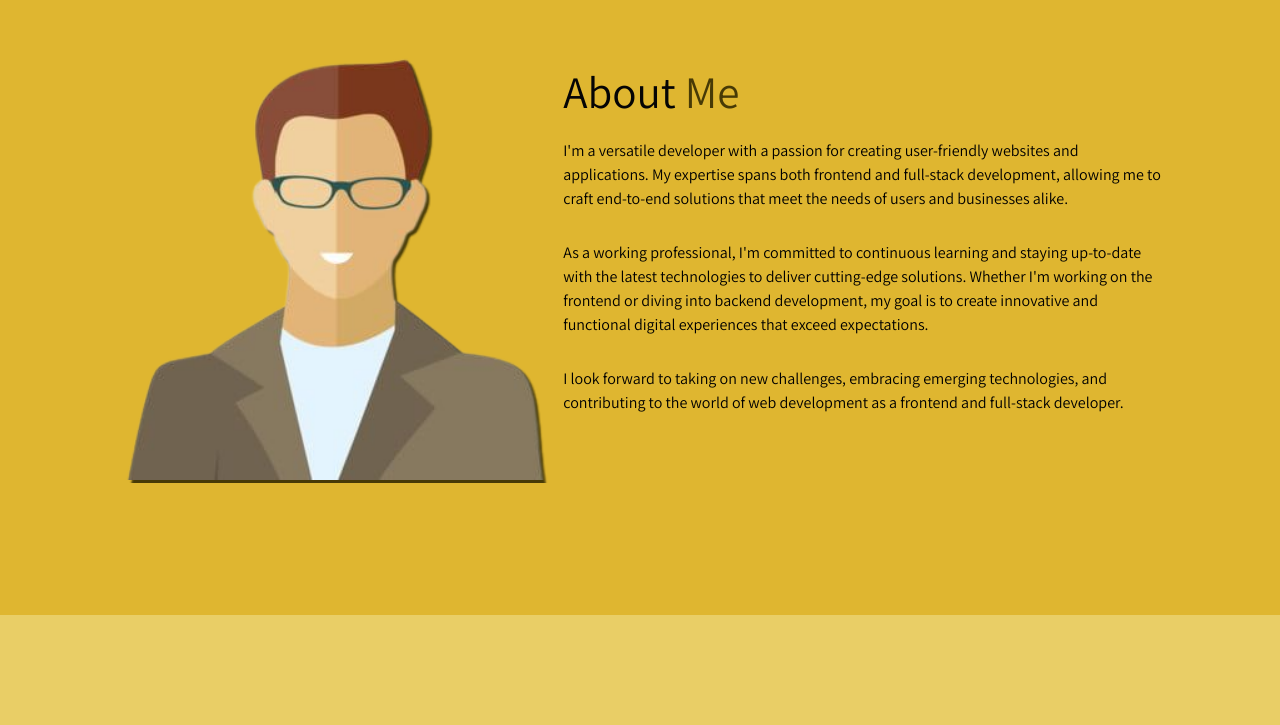
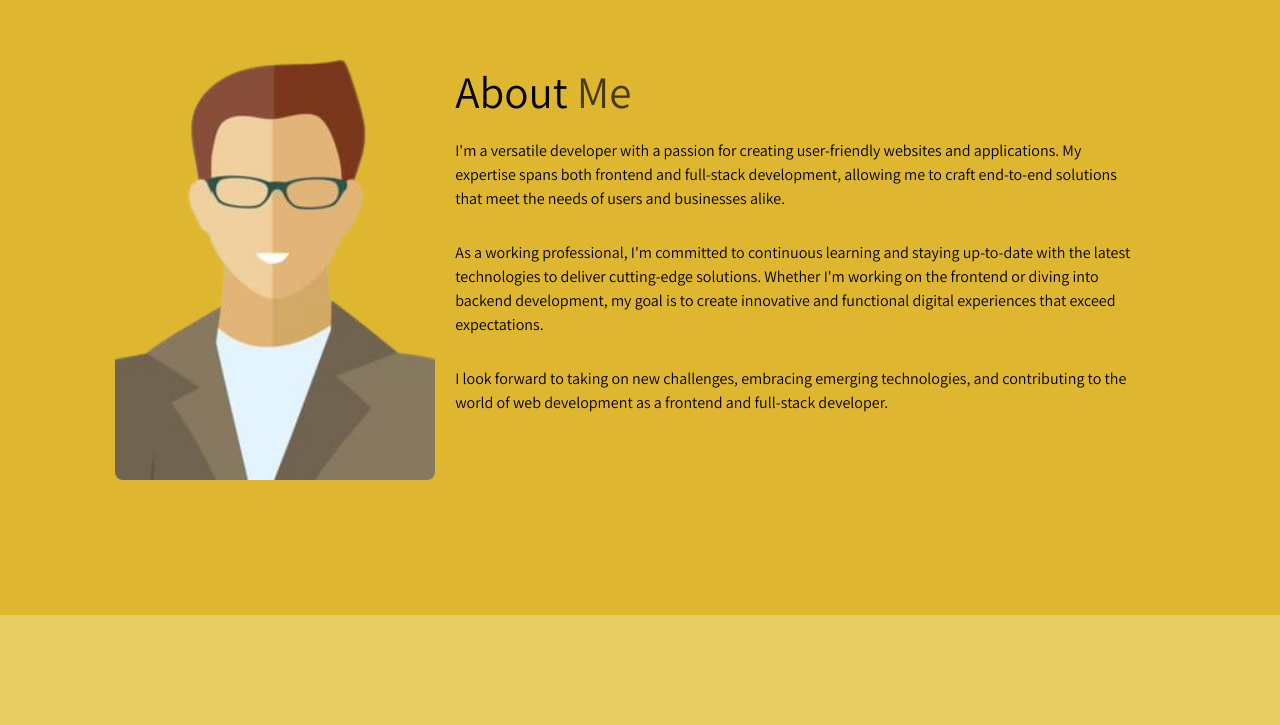
Before and after one commit to Sam-Tennyson/portfolio, a React (Vite) app: page / in a window 1280 px wide. Shown: the part 985-1710 px from the top of the page. Built offline with nearby package versions, Linux system fonts and the light colour scheme.

Commit message:
update-links

```diff
--- a/src/components/cells/About/style.css
+++ b/src/components/cells/About/style.css
@@ -6,6 +6,10 @@
 
 .about-img img {
     width: 35vw;
+}
+
+.about-content {
+    margin: 2rem;
 }
 
 .about-content h3 {
--- a/src/components/cells/Portfolio/index.jsx
+++ b/src/components/cells/Portfolio/index.jsx
@@ -18,14 +18,14 @@ const DATA = [
 		image_data: IMAGES.movie_browser,
 		heading: "Movie Browser",
 		desc: "This project is a result of my passion for movies and web development. I've harnessed the power of The Movie Database (TMDb) API to create a dynamic and user-friendly platform for exploring movies, TV shows, and more.",
-		live_link: "https://fascinating-druid-dd46de.netlify.app/"
+		live_link: "https://upcoming-movies-browser.netlify.app/"
 	},
 	{
 		id: "3",
 		image_data: IMAGES.profChat,
 		heading: "Gossip Chat",
 		desc: `"Gossip Chat project", a powerful communication platform designed to connect users in a seamless and efficient manner. Built with Firebase and React, this project offers secure user authentication, real-time messaging capabilities, and easy profile management.`,
-		live_link: "https://inspiring-crepe-f750fc.netlify.app/"
+		live_link: "https://gossip-chats.netlify.app/login"
 	},
 	{
 		id: "4",
--- a/src/index.css
+++ b/src/index.css
@@ -149,12 +149,15 @@ a {
 } */
 
 .profile-image img{
-    width: 35vw;
+    width: 25vw;
     /* animation: moveimage 4s ease-in-out infinite; */
-    filter: drop-shadow(3px 3px 0px var(--main-color));
+    /* filter: drop-shadow(3px 3px 0px var(--white-color)); */
     height: 45rem;
     object-fit: cover;
     object-position: top;
+	/* border: 2px solid var(--main-color); */
+	border-radius: 8px;
+	/* background: var(--secondary-bg-color); */
 }
 
 @keyframes moveimage {
--- a/src/shared/Images.jsx
+++ b/src/shared/Images.jsx
@@ -8,6 +8,7 @@ import portFolio_3 from  "../assets/portfolio_3.png"
 // import portfolio_user_image from "../assets/my-pic-pro-2.png"
 // import portfolio_user_image from "../assets/pro_pic_yellow_1.png"
 import portfolio_user_image from "../assets/picpic.png"
+// import portfolio_user_image from "../assets/mine-2.png"
 import arcade from "../assets/arcade.png"
 import movie_browser from "../assets/movie-browser.png"
 import profChat from "../assets/prof_chat.png"
```
